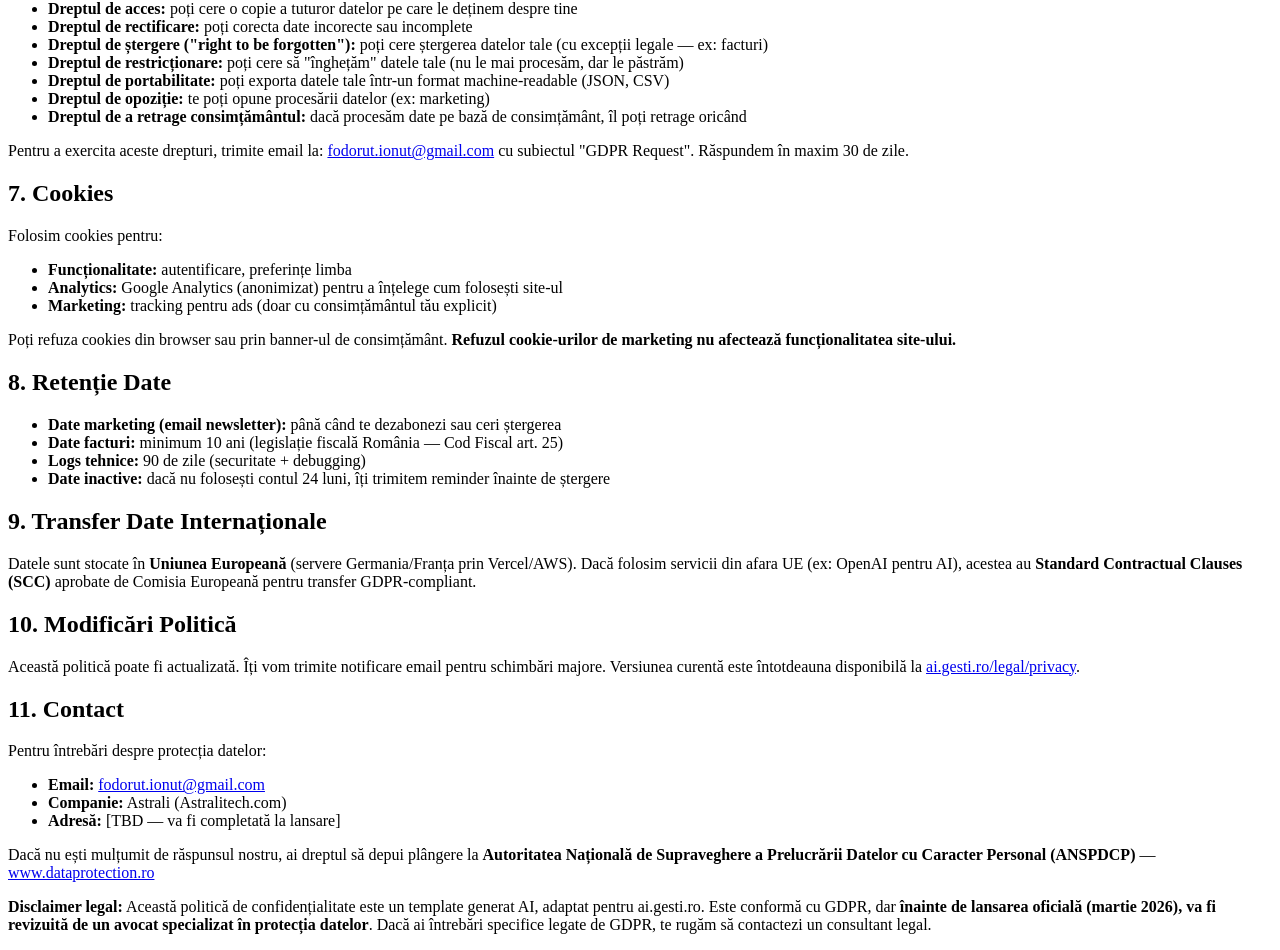
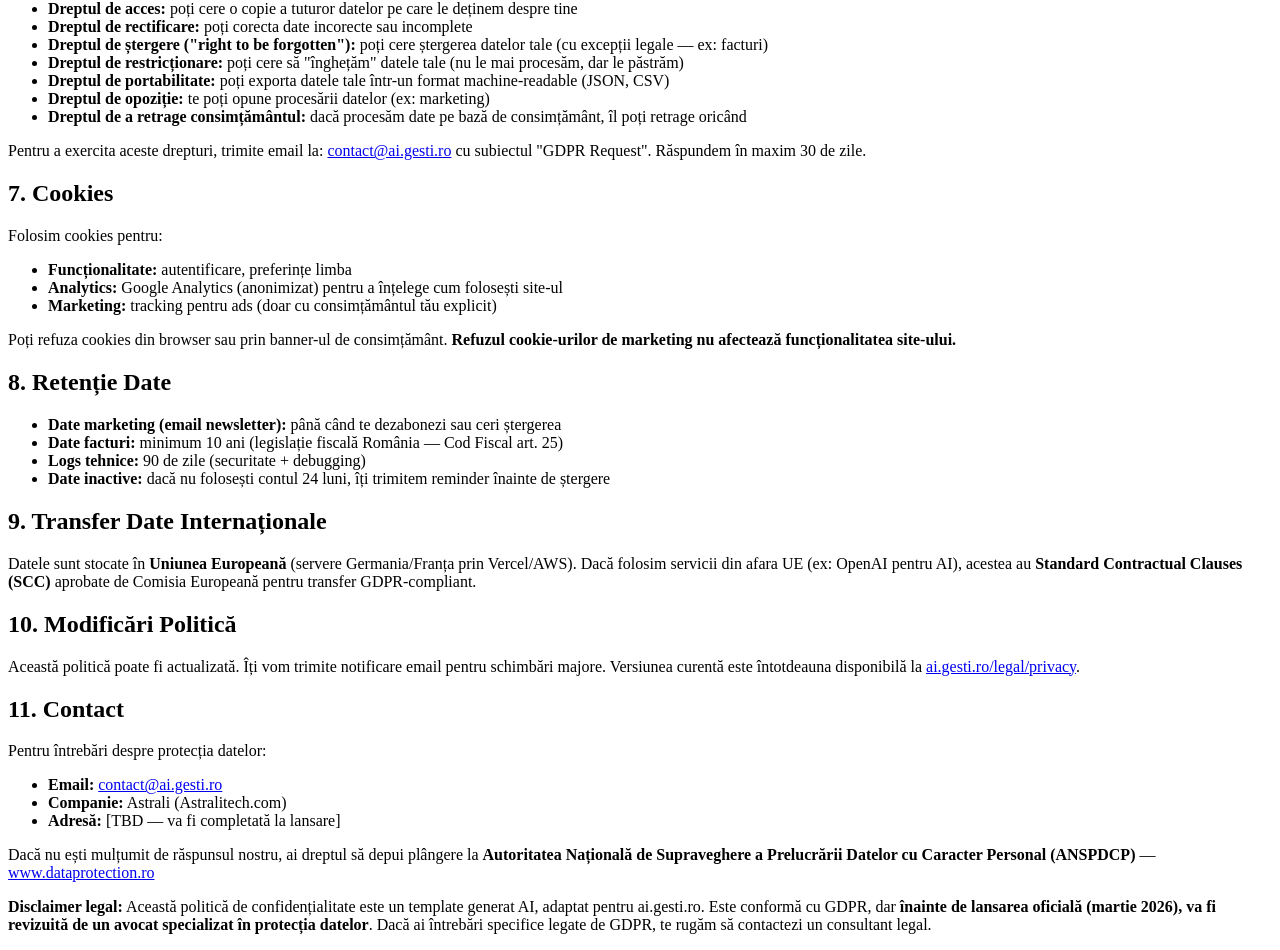
Before and after one commit to fodorutioan/ai.gesti.ro, a Next.js app: page /legal/privacy in a window 1280 px wide. Shown: the part 1356-2306 px from the top of the page. Built offline with nearby package versions, Linux system fonts and the light colour scheme.

Commit message:
URGENT: Remove personal email, replace with contact@ai.gesti.ro
Replaced fodorut.ionut@gmail.com → contact@ai.gesti.ro in:
- app/page.tsx
- app/legal/privacy/page.tsx
- app/legal/terms/page.tsx
- app/demo/page.tsx

Per JJ: personal email should NOT be public on site.

```diff
--- a/app/demo/page.tsx
+++ b/app/demo/page.tsx
@@ -34,7 +34,7 @@ export default function DemoPage() {
               <div className="bg-white/10 backdrop-blur-sm border border-white/20 rounded-xl p-6 max-w-md mx-auto">
                 <p className="text-sm mb-4 font-semibold">Vrei să vezi demo LIVE înainte de lansare?</p>
                 <a
-                  href="mailto:fodorut.ionut@gmail.com?subject=Demo%20Request%20-%20ai.gesti.ro"
+                  href="mailto:contact@ai.gesti.ro?subject=Demo%20Request%20-%20ai.gesti.ro"
                   className="inline-block bg-white text-blue-600 px-6 py-3 rounded-lg font-semibold hover:shadow-xl transition"
                 >
                   Cere demo personalizat →
--- a/app/legal/privacy/page.tsx
+++ b/app/legal/privacy/page.tsx
@@ -118,8 +118,8 @@ export default function PrivacyPolicyPage() {
             </ul>
             <p className="text-gray-700 leading-relaxed mt-4">
               Pentru a exercita aceste drepturi, trimite email la:{' '}
-              <a href="mailto:fodorut.ionut@gmail.com" className="text-blue-600 hover:underline">
-                fodorut.ionut@gmail.com
+              <a href="mailto:contact@ai.gesti.ro" className="text-blue-600 hover:underline">
+                contact@ai.gesti.ro
               </a>{' '}
               cu subiectul &#34;GDPR Request&#34;. Răspundem în maxim 30 de zile.
             </p>
@@ -173,7 +173,7 @@ export default function PrivacyPolicyPage() {
               Pentru întrebări despre protecția datelor:
             </p>
             <ul className="list-none space-y-2 text-gray-700">
-              <li><strong>Email:</strong> <a href="mailto:fodorut.ionut@gmail.com" className="text-blue-600 hover:underline">fodorut.ionut@gmail.com</a></li>
+              <li><strong>Email:</strong> <a href="mailto:contact@ai.gesti.ro" className="text-blue-600 hover:underline">contact@ai.gesti.ro</a></li>
               <li><strong>Companie:</strong> Astrali (Astralitech.com)</li>
               <li><strong>Adresă:</strong> [TBD — va fi completată la lansare]</li>
             </ul>
--- a/app/legal/terms/page.tsx
+++ b/app/legal/terms/page.tsx
@@ -221,7 +221,7 @@ export default function TermsPage() {
               Întrebări despre acești Termeni?
             </p>
             <ul className="list-none space-y-2 text-gray-700 mt-4">
-              <li><strong>Email:</strong> <a href="mailto:fodorut.ionut@gmail.com" className="text-blue-600 hover:underline">fodorut.ionut@gmail.com</a></li>
+              <li><strong>Email:</strong> <a href="mailto:contact@ai.gesti.ro" className="text-blue-600 hover:underline">contact@ai.gesti.ro</a></li>
               <li><strong>Companie:</strong> Astrali (Astralitech.com)</li>
               <li><strong>Adresă:</strong> [TBD — va fi completată la lansare]</li>
             </ul>
--- a/app/page.tsx
+++ b/app/page.tsx
@@ -345,14 +345,14 @@ export default function HomePage() {
             Nu vindem utopii. Vindem soluții reale, construite cu <strong>responsabilitate, empatie și respect pentru oameni</strong>.
             <br/>
             Dacă ești sceptic față de AI, <strong>e OK. Vrem să vorbim cu tine.</strong> 📧{' '}
-            <a href="mailto:fodorut.ionut@gmail.com" className="text-blue-600 hover:underline">fodorut.ionut@gmail.com</a>
+            <a href="mailto:contact@ai.gesti.ro" className="text-blue-600 hover:underline">contact@ai.gesti.ro</a>
           </p>
 
           {/* CTA pentru ethics section (Rafail recommendation) */}
           <div className="mt-8 text-center">
             <p className="text-gray-700 text-base">
               Ai întrebări despre cum folosim AI responsabil?{' '}
-              <a href="mailto:fodorut.ionut@gmail.com" className="text-blue-600 hover:text-blue-700 font-medium underline decoration-2 underline-offset-2">
+              <a href="mailto:contact@ai.gesti.ro" className="text-blue-600 hover:text-blue-700 font-medium underline decoration-2 underline-offset-2">
                 Vorbește cu noi →
               </a>
             </p>
@@ -513,7 +513,7 @@ export default function HomePage() {
             <div>
               <h3 className="font-semibold text-white mb-4 text-sm uppercase tracking-wider">Contact & Legal</h3>
               <ul className="space-y-3">
-                <li><a href="mailto:fodorut.ionut@gmail.com" className="text-gray-600 hover:text-blue-500 text-sm">📧 Email</a></li>
+                <li><a href="mailto:contact@ai.gesti.ro" className="text-gray-600 hover:text-blue-500 text-sm">📧 Email</a></li>
                 <li><a href="/legal/privacy" className="text-gray-600 hover:text-blue-500 text-sm">Politica de confidențialitate</a></li>
                 <li><a href="/legal/terms" className="text-gray-600 hover:text-blue-500 text-sm">Termeni și condiții</a></li>
               </ul>
```
